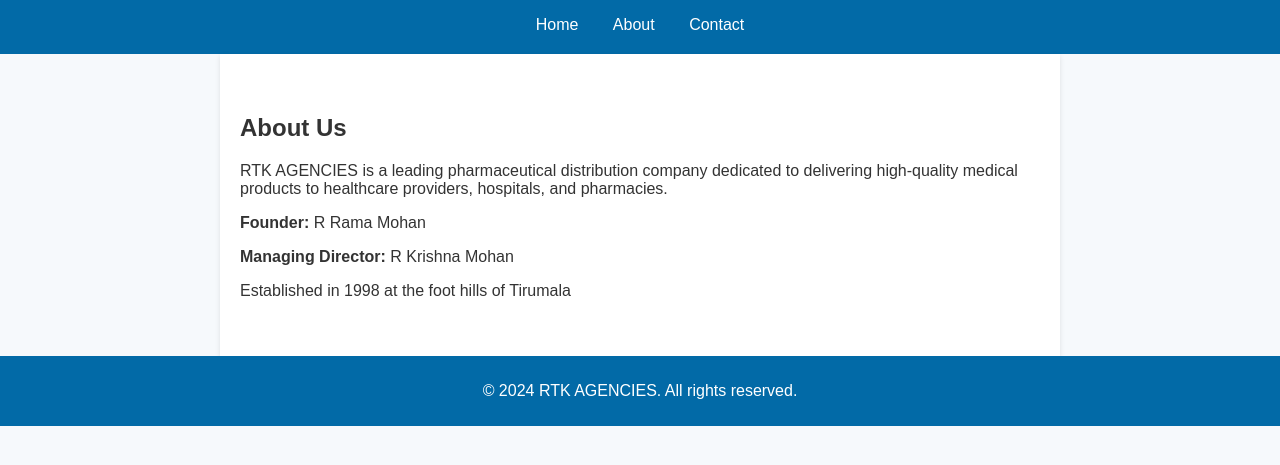
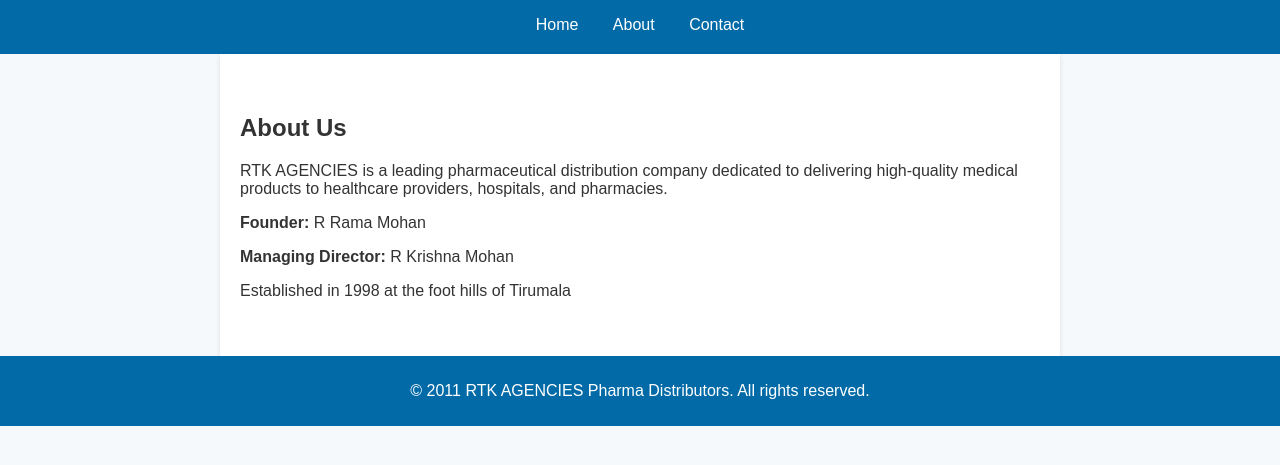
Before and after one commit to RtkAg/RTKAg, a plain HTML site: page about.html in a window 1280 px wide. Shown: the part 115-580 px from the top of the page. Drawn offline with Linux system fonts and the light colour scheme.

Commit message:
Update about.html

```diff
--- a/about.html
+++ b/about.html
@@ -29,7 +29,7 @@
   </main>
 
   <footer>
-    <p>&copy; 2024 RTK AGENCIES. All rights reserved.</p>
+    <p>&copy; 2011 RTK AGENCIES Pharma Distributors. All rights reserved.</p>
   </footer>
 </body>
 </html>
```
